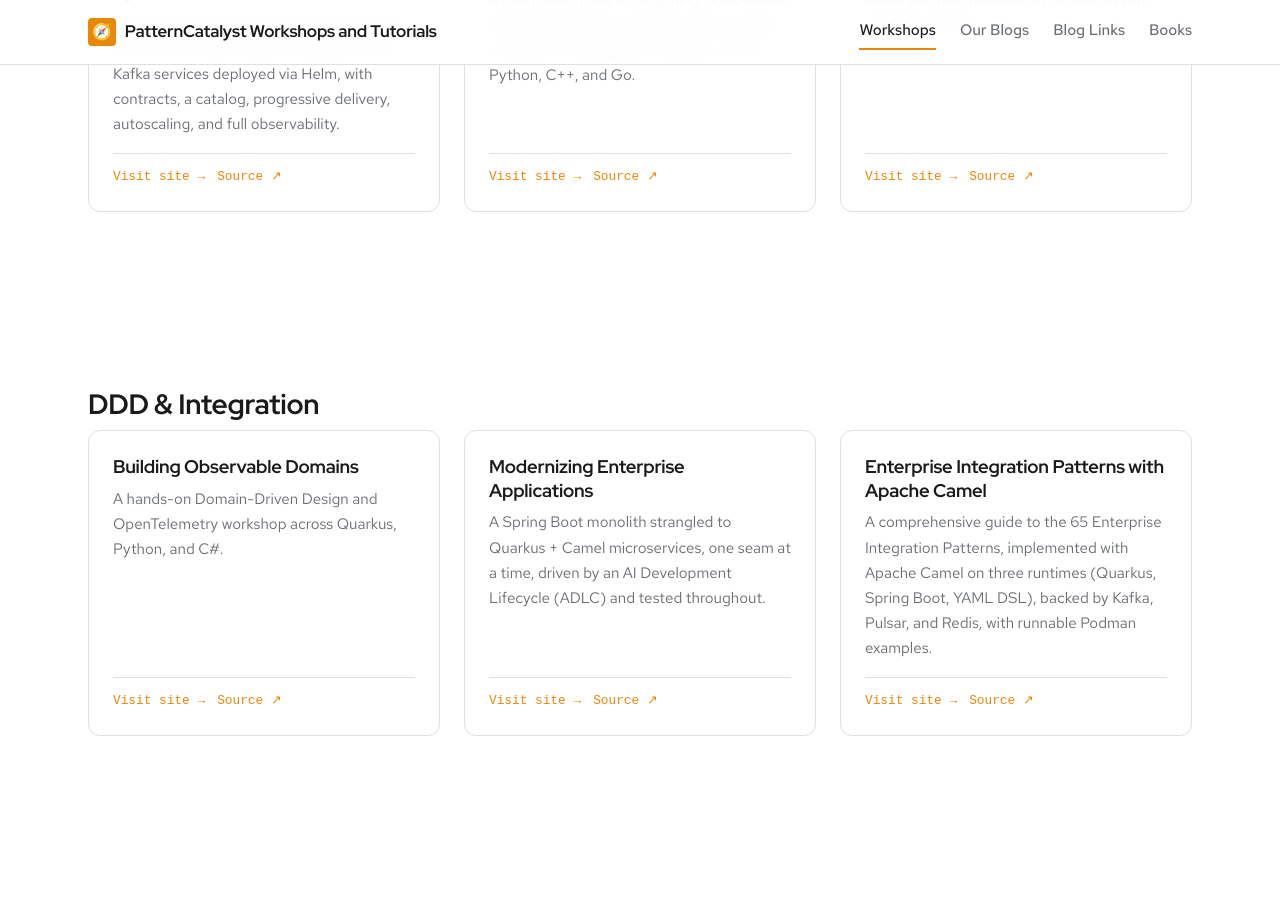
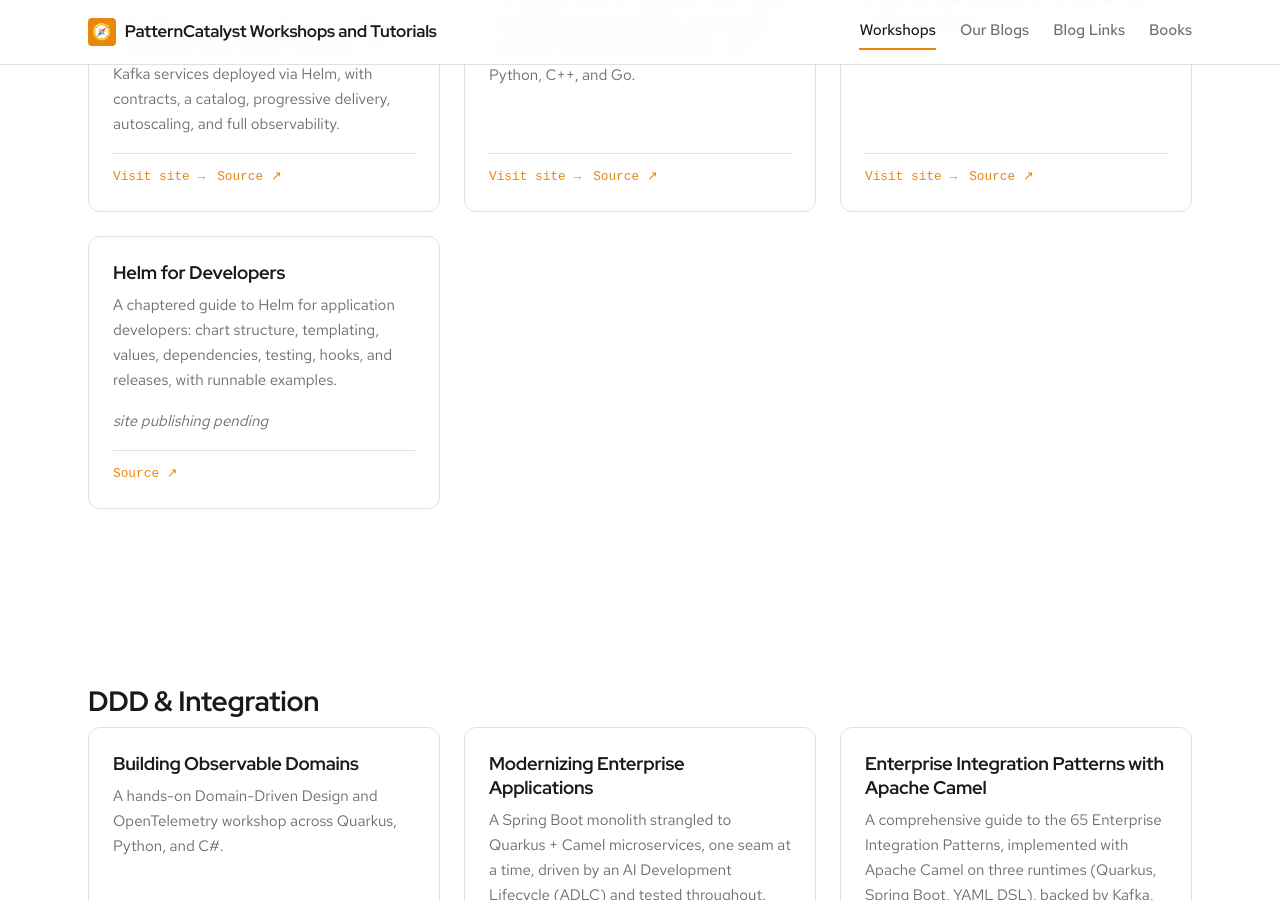
Before and after one commit to patterncatalyst/patterncatalyst-workshops-tutorials-list, a Jekyll site: the page built from index.html, in a window 1280 px wide and 900 px high, scrolled down 1188 px. Built offline with Jekyll 4.4.1, drawn with Linux system fonts in a browser that asks for light colours; some web fonts are replaced.

Commit message:
content(sites): add Helm for Developers

```diff
--- a/_data/sites.yml
+++ b/_data/sites.yml
@@ -60,6 +60,14 @@
     synopsis: "Install and use minikube on Fedora 44 with kubectl and Helm."
     site_url: "https://patterncatalyst.github.io/minikube-on-fedora/"
     repo_url: "https://github.com/patterncatalyst/minikube-on-fedora"
+
+  - slug: "helm-for-developers"
+    title: "Helm for Developers"
+    group: "Cloud-Native & Kubernetes"
+    synopsis: "A chaptered guide to Helm for application developers: chart structure, templating, values, dependencies, testing, hooks, and releases, with runnable examples."
+    site_url: null
+    repo_url: "https://github.com/patterncatalyst/helm-for-developers"
+    note: "site publishing pending"
 
   - slug: "domain-driven-design-observability-workshop"
     title: "Building Observable Domains"
```
